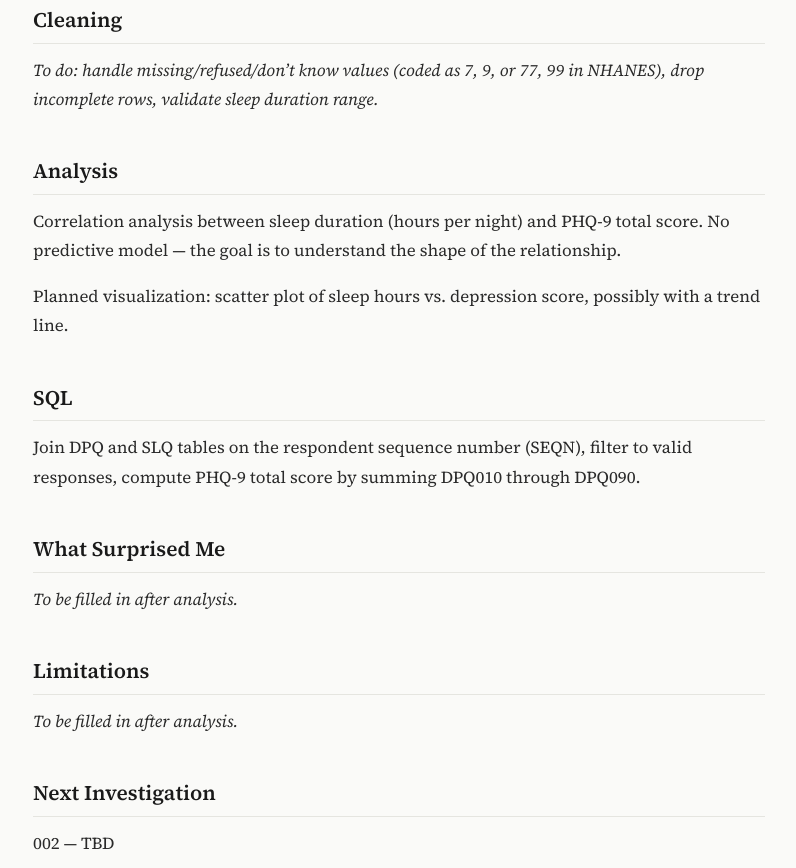
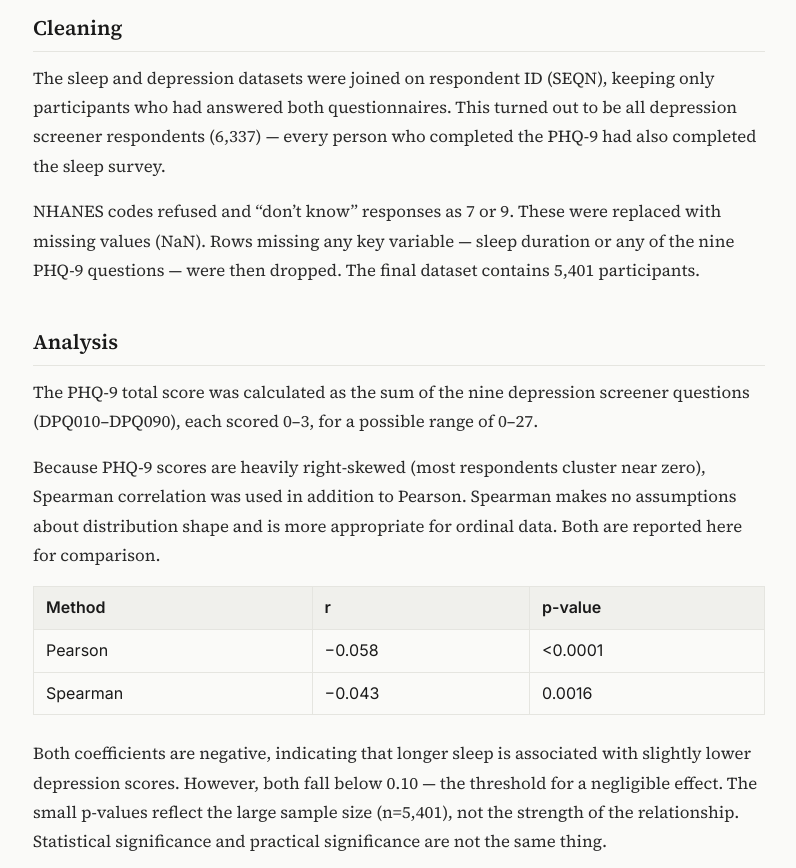
Before and after one commit to brigitschroeder/brigitschroeder, an Astro site: page /investigations/001-sleep-and-depression in a window 1280 px wide. Shown: the part 1052-1920 px from the top of the page, without its empty margins (241-1037 px from the left). Built offline with nearby package versions, Linux system fonts and the light colour scheme; Astro itself is replaced by a stand-in of ours.

Commit message:
Add investigation 001

```diff
--- a/src/content/investigations/001-sleep-and-depression.md
+++ b/src/content/investigations/001-sleep-and-depression.md
@@ -1,9 +1,9 @@
 ---
 number: 1
 title: "Sleep Duration and Depression Symptoms"
-status: "in-progress"
+status: "complete"
 date: 2026-06-19
-tags: ["NHANES", "sleep", "depression", "correlation", "SQL", "visualization"]
+tags: ["NHANES", "sleep", "depression", "correlation", "python", "visualization"]
 question: "Do people who sleep less report more depressive symptoms?"
 hypothesis: "I genuinely don't know. Conventional wisdom says less sleep worsens mood, but personally I tend to sleep more when I'm feeling down — so this is an honest open question."
 dataset: "NHANES 2021–2023 (August): Depression Screener (DPQ) and Sleep Disorders (SLQ)"
@@ -25,25 +25,36 @@ NHANES 2021–2023 (August), National Center for Health Statistics.
 
 ## Cleaning
 
-*To do: handle missing/refused/don't know values (coded as 7, 9, or 77, 99 in NHANES), drop incomplete rows, validate sleep duration range.*
+The sleep and depression datasets were joined on respondent ID (SEQN), keeping only participants who had answered both questionnaires. This turned out to be all depression screener respondents (6,337) — every person who completed the PHQ-9 had also completed the sleep survey.
+
+NHANES codes refused and "don't know" responses as 7 or 9. These were replaced with missing values (NaN). Rows missing any key variable — sleep duration or any of the nine PHQ-9 questions — were then dropped. The final dataset contains 5,401 participants.
 
 ## Analysis
 
-Correlation analysis between sleep duration (hours per night) and PHQ-9 total score. No predictive model — the goal is to understand the shape of the relationship.
+The PHQ-9 total score was calculated as the sum of the nine depression screener questions (DPQ010–DPQ090), each scored 0–3, for a possible range of 0–27.
 
-Planned visualization: scatter plot of sleep hours vs. depression score, possibly with a trend line.
+Because PHQ-9 scores are heavily right-skewed (most respondents cluster near zero), Spearman correlation was used in addition to Pearson. Spearman makes no assumptions about distribution shape and is more appropriate for ordinal data. Both are reported here for comparison.
 
-## SQL
+| Method | r | p-value |
+|--------|-------|---------|
+| Pearson | −0.058 | <0.0001 |
+| Spearman | −0.043 | 0.0016 |
 
-Join DPQ and SLQ tables on the respondent sequence number (SEQN), filter to valid responses, compute PHQ-9 total score by summing DPQ010 through DPQ090.
+Both coefficients are negative, indicating that longer sleep is associated with slightly lower depression scores. However, both fall below 0.10 — the threshold for a negligible effect. The small p-values reflect the large sample size (n=5,401), not the strength of the relationship. Statistical significance and practical significance are not the same thing.
+
+![Scatter plot of sleep duration vs. PHQ-9 score with trend line](/images/001-sleep-scatter.png)
 
 ## What Surprised Me
 
-*To be filled in after analysis.*
+I expected a weak correlation, partly because my own experience runs counter to the conventional wisdom — I tend to sleep *more* when I'm feeling down, not less. But I didn't expect the relationship to be this close to nonexistent.
+
+What the scatter plot makes clear is that both short and long sleepers report severe depression symptoms. People scoring 20+ on the PHQ-9 appear at every sleep duration from 4 to 10+ hours. The trend line is nearly flat. Sleep duration, on its own, tells you almost nothing about a person's depression score.
 
 ## Limitations
 
-*To be filled in after analysis.*
+This analysis only tested for a linear relationship between two variables. The relationship between sleep and mood may be non-linear — both very short and very long sleep could be associated with worse symptoms, which would pull a linear correlation coefficient toward zero. The scatter plot hints at this, but a different analysis would be needed to test it.
+
+Several unmeasured variables could be more predictive of either outcome. Age is likely a better predictor of sleep duration. Sleep quality (whether a person feels rested) is probably a stronger predictor of depressive symptoms than duration alone.
 
 ## Next Investigation
 
--- a/src/layouts/BaseLayout.astro
+++ b/src/layouts/BaseLayout.astro
@@ -158,4 +158,9 @@ const { title, description = "One Hundred Investigations — healthcare analytic
   .prose code { font-family: var(--font-mono); font-size: 0.85em; background: var(--color-tag-bg); padding: 0.15em 0.4em; border-radius: 3px; }
   .prose pre { background: #1e1e1e; color: #d4d4d4; padding: 1.25rem; border-radius: 6px; overflow-x: auto; margin: 1.5rem 0; }
   .prose pre code { background: none; padding: 0; font-size: 0.9rem; }
+  .prose ul, .prose ol { padding-inline-start: 1.5rem; margin-bottom: 1rem; }
+  .prose table { border-collapse: collapse; width: 100%; margin-bottom: 1.5rem; }
+  .prose th, .prose td { border: 1px solid var(--color-border); padding: 0.5rem 0.75rem; text-align: left; }
+  .prose th { background: var(--color-tag-bg); font-weight: 600; }
+  .prose img { max-width: 100%; height: auto; }
 </style>
--- a/src/pages/investigations/[slug].astro
+++ b/src/pages/investigations/[slug].astro
@@ -54,7 +54,7 @@ const { number, title, status, date, tags, question, hypothesis, dataset } = inv
 </BaseLayout>
 
 <style>
-  .inv-header { margin-bottom: 2rem; padding-bottom: 1.5rem; border-bottom: 1px solid var(--color-border); }
+  .inv-header { margin-bottom: 2rem; padding: 1rem 1.5rem; border-bottom: 1px solid var(--color-border); }
   .inv-meta { display: flex; align-items: center; gap: 0.75rem; margin-bottom: 0.75rem; }
   .inv-number { font-family: var(--font-mono); font-size: 0.85rem; color: var(--color-text-muted); }
   h1 { margin-bottom: 0.5rem; }
```
Also changed, not shown: public/images/001-sleep-scatter.png (added), 1 other file.
